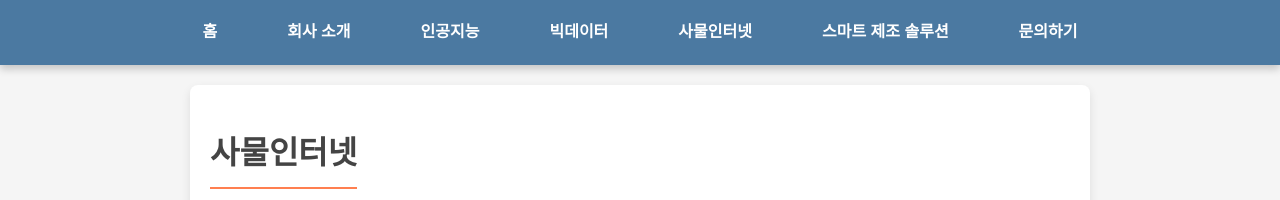
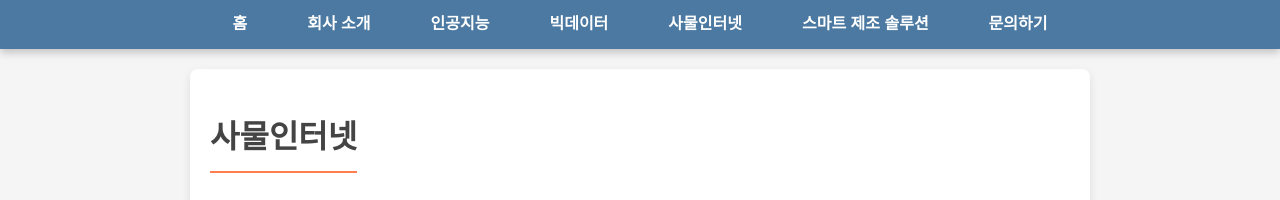
Before and after one commit to smartcoresolution/homepage, a website: page iot.html in a window 1280 px wide. Shown: the top 200 px of the page. Drawn offline with Linux system fonts and the light colour scheme.

Commit message:
Add files via upload

```diff
--- a/styles.css
+++ b/styles.css
@@ -334,21 +334,3 @@ footer.footer p {
     font-size: 0.9rem;
     margin-bottom: 10px;
 }
-
-
-/* === PWA Navbar fix: keep Korean words intact and center items === */
-.navbar ul {
-    display: flex;
-    justify-content: center;
-    flex-wrap: wrap;
-    gap: 10px;
-}
-
-.navbar ul li a {
-    display: inline-block;
-    white-space: nowrap;
-    word-break: keep-all;
-    overflow-wrap: normal;
-    text-align: center;
-    padding: 8px 15px;
-}
```
Also changed, not shown: index.html (+4 -0 lines), service-worker.js (+10 -12 lines), manifest.webmanifest.
